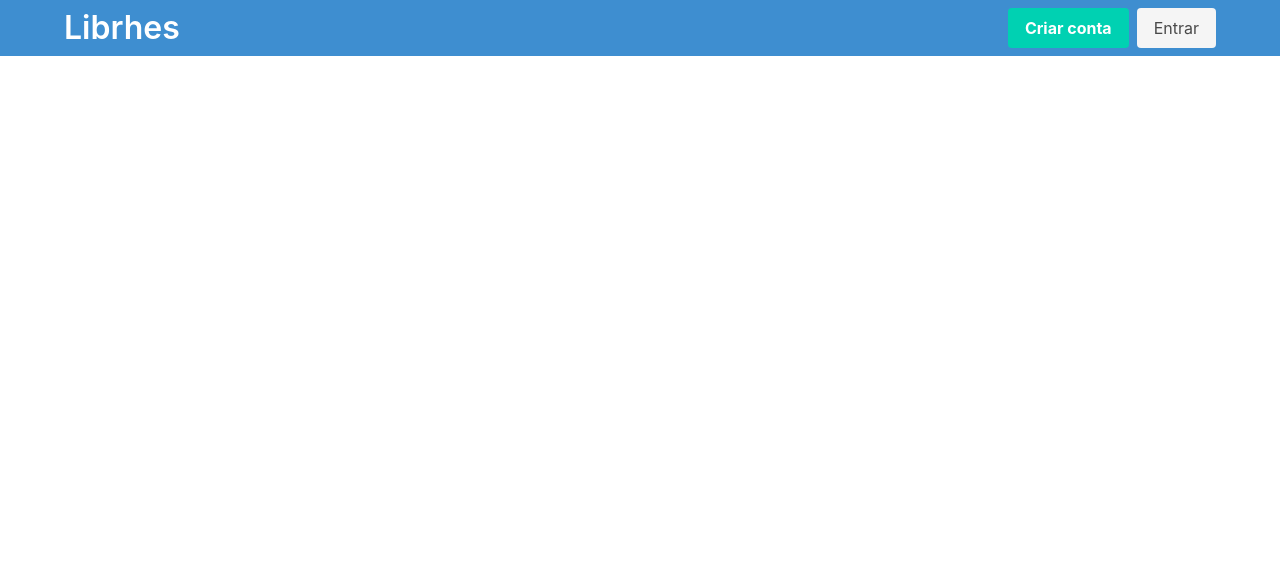
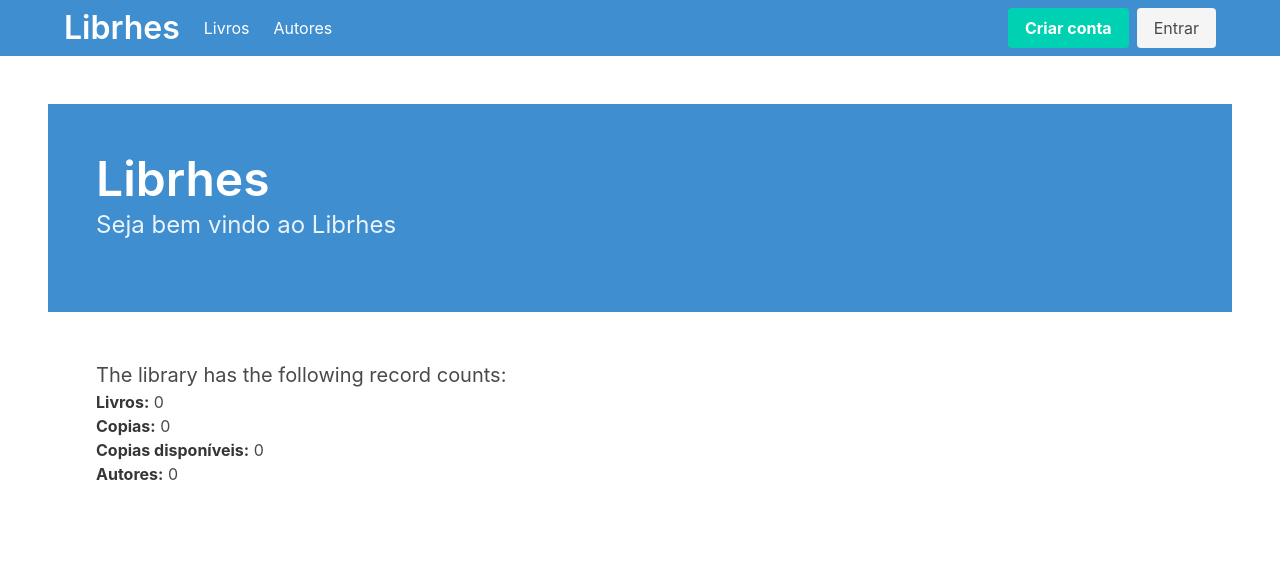
Before and after one commit to DanicoSantos/librhes, a Django app: page /catalogo/ in a window 1280 px wide. Shown: the top 581 px of the page. Run offline with Django 3.2, Linux system fonts and the light colour scheme; data that the repository does not hold is empty; some libraries are stand-ins or nearby versions.

Commit message:
feat: create index page

```diff
--- a/biblio/templates/biblio/base.html
+++ b/biblio/templates/biblio/base.html
@@ -6,7 +6,8 @@
     <meta name="viewport" content="width=device-width, initial-scale=1" />
     <title>Librhes {% block title %}{% endblock title %}</title>
     <script
-      src="https://kit.fontawesome.com/8a603ffa06.js" async="true"
+      src="https://kit.fontawesome.com/8a603ffa06.js"
+      async="true"
       crossorigin="anonymous"
     ></script>
     <link
@@ -25,7 +26,7 @@
       >
         <div class="container">
           <div class="navbar-brand">
-            <a class="navbar-item" href="https://bulma.io">
+            <a class="navbar-item" href="{% url 'index' %}">
               <span class="title has-text-white">Librhes</span>
             </a>
 
@@ -43,6 +44,10 @@
           </div>
 
           <div id="navbarBasicExample" class="navbar-menu">
+            <div class="navbar-start">
+              <a href="" class="navbar-item"> Livros </a>
+              <a href="" class="navbar-item"> Autores </a>
+            </div>
             <div class="navbar-end">
               <div class="navbar-item">
                 <div class="buttons">
@@ -57,11 +62,7 @@
         </div>
       </nav>
     </header>
-    <section class="section">
-      <div class="container">
-        {% block content %}{% endblock content %}
-      </div>
-    </section>
+    <section class="section">{% block content %}{% endblock content %}</section>
 
     {% block extra_js %}{% endblock extra_js %}
   </body>
--- /dev/null
+++ b/biblio/templates/biblio/index.html
@@ -0,0 +1,23 @@
+{% extends "biblio/base.html" %} {% block content %}
+<section class="hero is-info">
+  <div class="hero-body">
+    <h1 class="title is-size-1">Librhes</h1>
+    <p class="subtitle is-size-4">Seja bem vindo ao Librhes</p>
+    <p></p>
+  </div>
+</section>
+
+<section class="section">
+  <div class="container">
+    <p class="is-size-5">The library has the following record counts:</p>
+    <ul>
+      <li><strong>Livros:</strong> {{ num_books }}</li>
+      <li><strong>Copias:</strong> {{ num_instances }}</li>
+      <li>
+        <strong>Copias disponíveis:</strong> {{ num_instances_available }}
+      </li>
+      <li><strong>Autores:</strong> {{ num_authors }}</li>
+    </ul>
+  </div>
+</section>
+{% endblock %}
--- a/biblio/urls.py
+++ b/biblio/urls.py
@@ -4,7 +4,7 @@ from . import views
 
 
 urlpatterns = [
-    path('', views.IndexView.as_view()),
+    path('', views.index, name='index'),
     path('livros/', views.BookListView.as_view(), name='livros'),
     path('livros/<int:id>', views.BookDetailView.as_view(), name='detalhes')
 ]
--- a/biblio/views.py
+++ b/biblio/views.py
@@ -5,7 +5,30 @@ from asgiref.sync import sync_to_async, async_to_sync
 from django.views.generic.dates import timezone_today
 
 
-from .models import Book
+from .models import Book, BookInstance, Author, Genre
+
+def index(request):
+    """View function for home page of site."""
+
+    # Generate counts of some of the main objects
+    num_books = Book.objects.all().count()
+    num_instances = BookInstance.objects.all().count()
+
+    # Available books (status = 'a')
+    num_instances_available = BookInstance.objects.filter(status__exact='a').count()
+
+    # The 'all()' is implied by default.
+    num_authors = Author.objects.count()
+
+    context = {
+        'num_books': num_books,
+        'num_instances': num_instances,
+        'num_instances_available': num_instances_available,
+        'num_authors': num_authors,
+    }
+
+    # Render the HTML template index.html with the data in the context variable
+    return render(request, 'biblio/index.html', context=context)
 
 class BookListView(ListView):
     model = Book
--- a/librhes/urls.py
+++ b/librhes/urls.py
@@ -16,6 +16,8 @@ Including another URLconf
 from django.contrib import admin
 from django.urls import include, path
 from django.views.generic import RedirectView
+from django.conf import settings
+from django.conf.urls.static import static
 
 urlpatterns = [
     path('admin/', admin.site.urls),
@@ -28,3 +30,5 @@ urlpatterns += [
 urlpatterns += [
     path('', RedirectView.as_view(url='catalogo/', permanent=True)),
 ]
+
+urlpatterns += static(settings.STATIC_URL, document_root=settings.STATIC_ROOT)
```
Also changed, not shown: biblio/models.py (+4 -4 lines).
